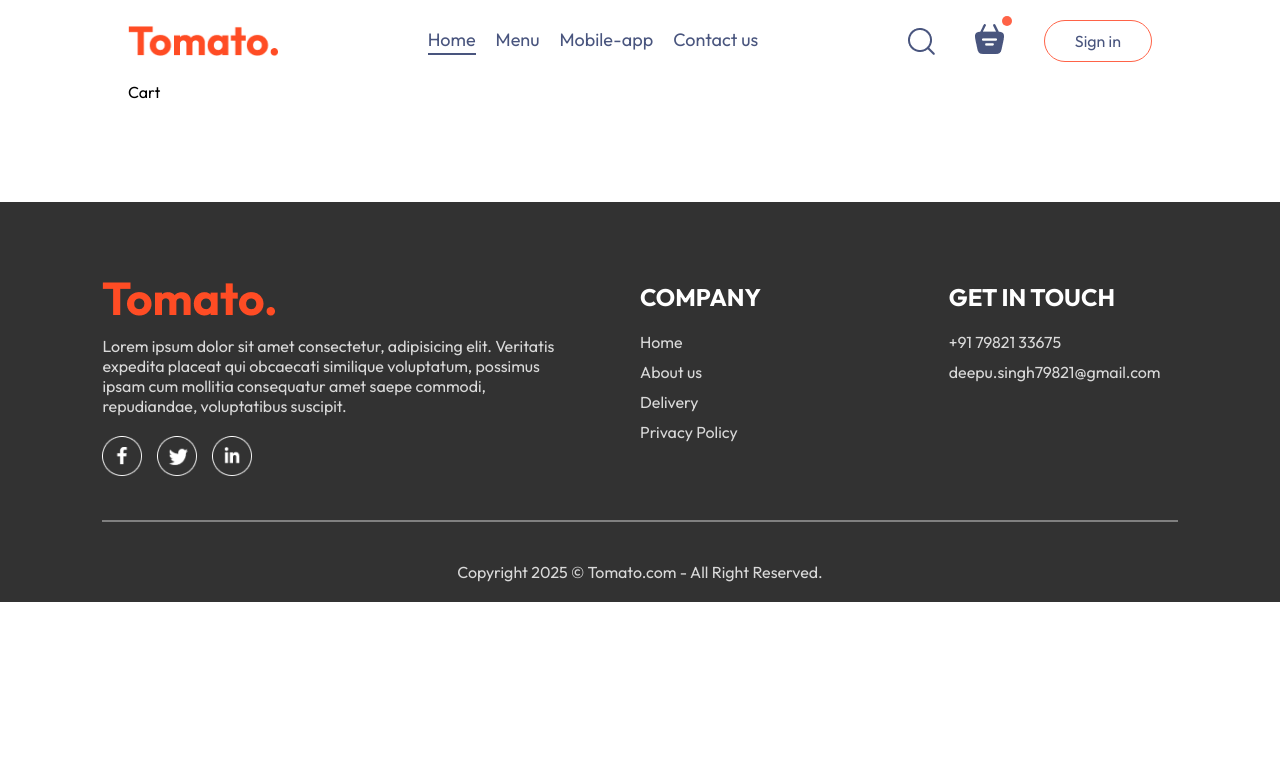
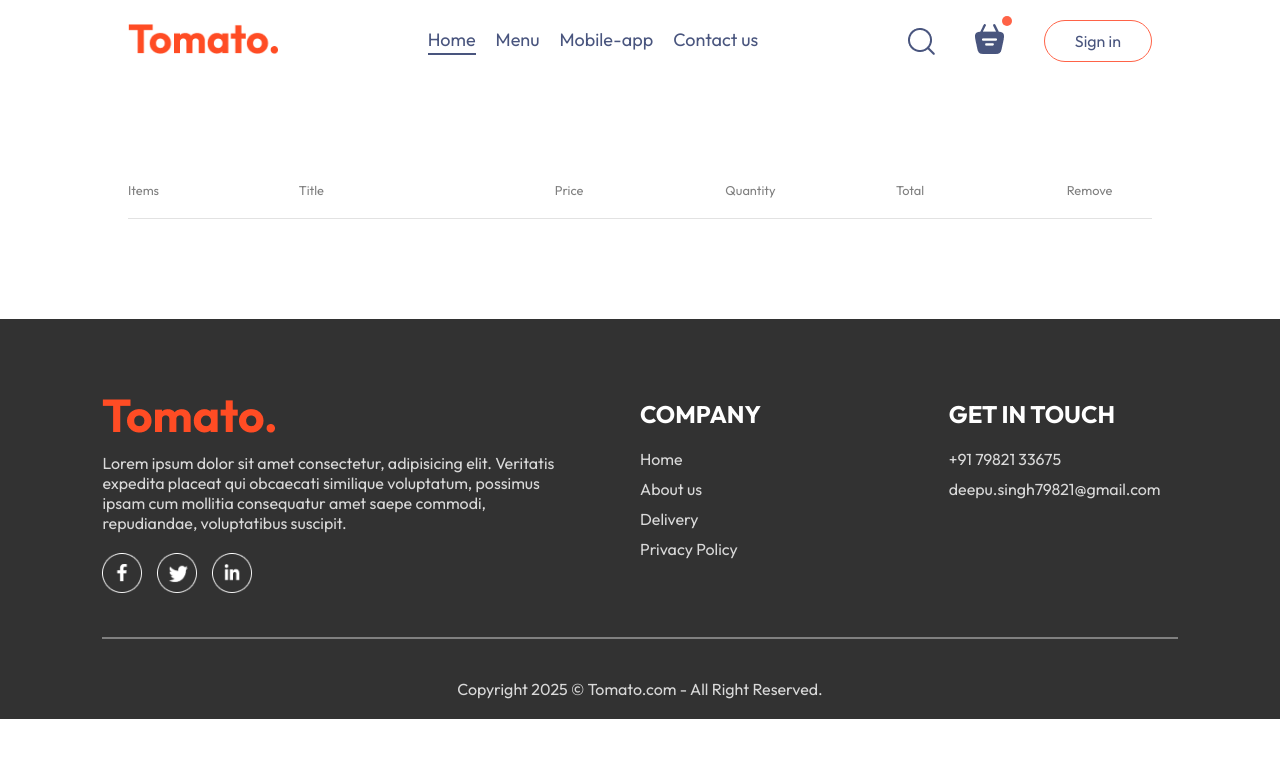
Before and after one commit to 1Lover0/frontend, a React (Vite) app: page /cart in a window 1280 px wide. Shown: the top 758 px of the page. Built offline with nearby package versions, Linux system fonts and the light colour scheme.

Commit message:
cart duilding

```diff
--- a/src/components/navbar/Navbar.jsx
+++ b/src/components/navbar/Navbar.jsx
@@ -9,7 +9,7 @@ const Navbar = ({setShowLogin}) => {
 
   return (
     <div className='navbar'>
-        <img src={assets.logo} className='logo' alt="" />
+        <Link to='/'><img src={assets.logo} className='logo' alt="" /></Link>
         <ul className="navbar-menu">
             <Link to='/' onClick={()=>setMenu("home")} className={menu==="home"?"active":""}>Home</Link>
             <a href='#explore-menu' onClick={()=>setMenu("menu")} className={menu==="menu"?"active":""}>Menu</a>
@@ -19,7 +19,7 @@ const Navbar = ({setShowLogin}) => {
         <div className="navbar-right">
             <img src={assets.search_icon} alt="" />
             <div className="navbar-search-icon">
-                <img src={assets.basket_icon} alt="" />
+                <Link to='/cart'><img src={assets.basket_icon} alt="" /></Link>
                 <div className="dot"></div>
             </div>
             <button onClick={()=> setShowLogin(true)}>Sign in</button>
--- a/src/pages/cart/Cart.css
+++ b/src/pages/cart/Cart.css
@@ -0,0 +1,25 @@
+.cart{
+    margin-top: 100px;
+}
+.cart-items-title{
+    display: grid;
+    grid-template-columns: 1fr 1.5fr 1fr 1fr 1fr 0.5fr;
+    align-items: center;
+    color: grey;
+    font-size: max(1vw,12px);
+}
+.cart-items-item{
+    margin: 10px 0;
+    color: black;
+}
+.cart-items-item img{
+    width: 50px;
+}
+.cart hr{
+    height: 1px;
+    background-color: #e2e2e2;
+    border: none;
+}
+.cart-items-item .cross{
+    cursor: pointer;
+}
--- a/src/pages/cart/Cart.jsx
+++ b/src/pages/cart/Cart.jsx
@@ -1,8 +1,45 @@
-import React from 'react'
+import React, { useContext } from 'react'
+import './Cart.css'
+import { StoreContext } from '../../context/StoreContext'
 
 const Cart = () => {
+
+  const {removeFromCart, cartItems, food_list} = useContext(StoreContext);
+
   return (
-    <div>Cart</div>
+    <div className='cart'>
+      <div className="cart-items">
+        <div className="cart-items-title">
+          <p>Items</p>
+          <p>Title</p>
+          <p>Price</p>
+          <p>Quantity</p>
+          <p>Total</p>
+          <p>Remove</p>
+        </div>
+        <br />
+        <hr />
+        {
+          food_list.map((item,index)=>{
+            if(cartItems[item.id]>0){
+              return(
+                <div>
+                  <div className='cart-items-title cart-items-item'>
+                    <img src={item.image} alt="" />
+                    <p>{item.name}</p>
+                    <p>{item.price}</p>
+                    <p>{cartItems[item.id]}</p>
+                    <p>{item.price*cartItems[item.id]}</p>
+                    <p onClick={()=>removeFromCart(item.id)} className='cross' >x</p>
+                  </div>
+                  <hr />
+                </div>
+              )
+            }
+          })
+        }
+      </div>
+    </div>
   )
 }
 
```
